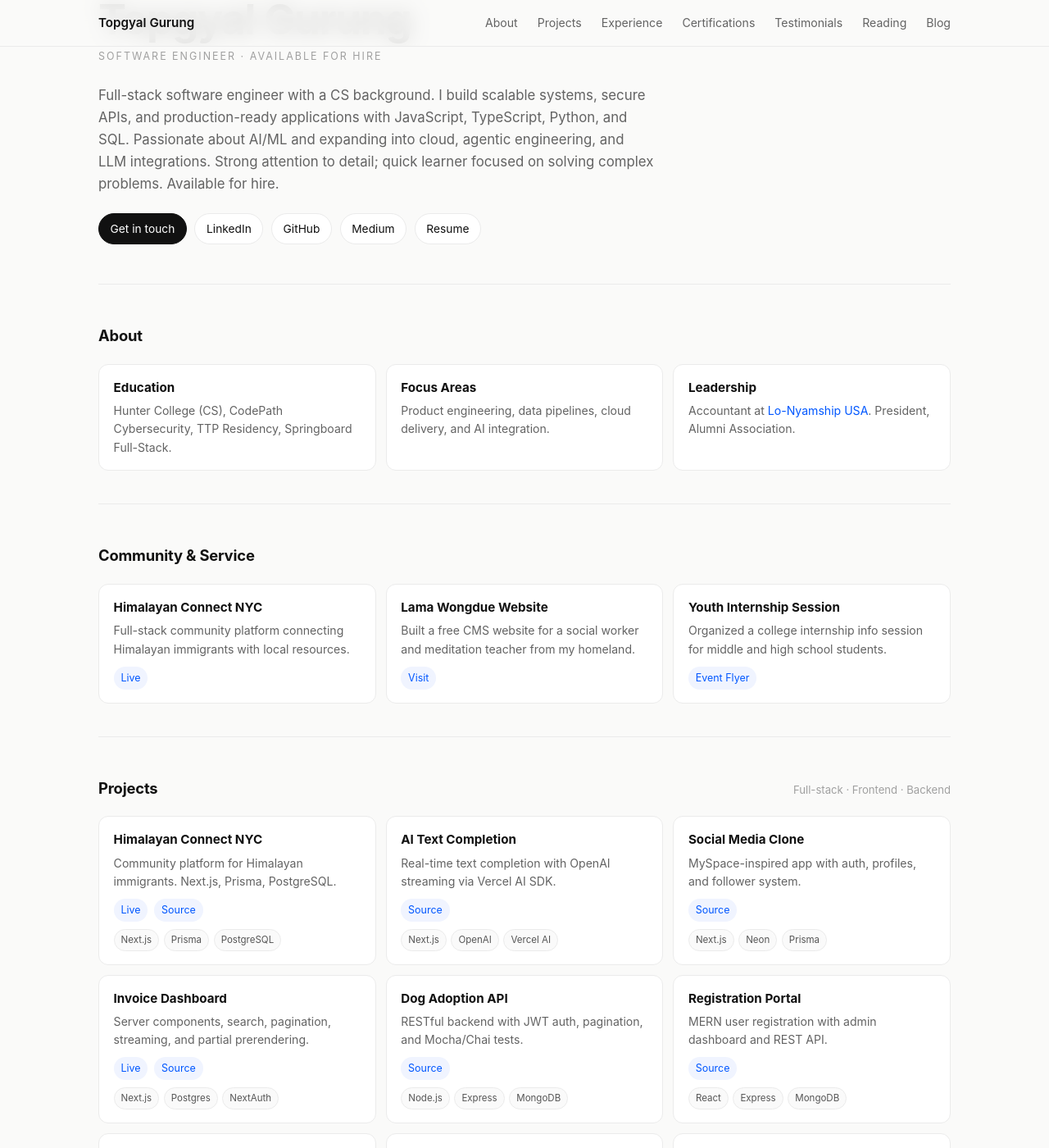
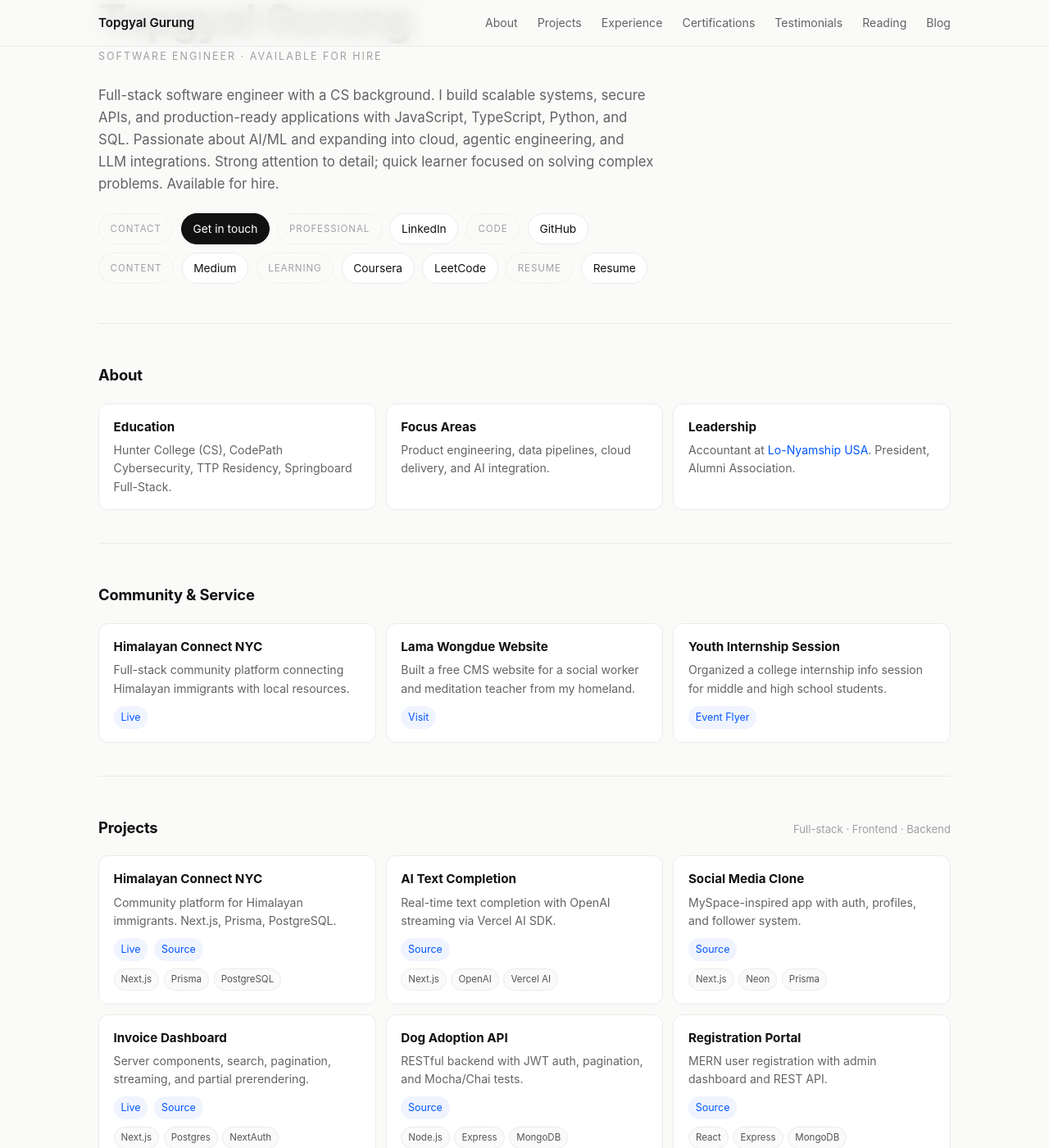
Before and after one commit to topgyalgurung/topgyalgurung.github.io, a Jekyll site: the page built from index.html, in a window 1280 px wide and 1400 px high, scrolled down 258 px. Shown: the whole window at 82% size. Built offline with Jekyll 4.4.1, drawn with Linux system fonts in a browser that asks for light colours.

Commit message:
organize links

```diff
--- a/index.css
+++ b/index.css
@@ -177,6 +177,16 @@ nav {
 .pill.dark:hover {
   opacity: 0.9;
   transform: translateY(-1px);
+}
+
+.pill.category {
+  font-size: 0.72rem;
+  text-transform: uppercase;
+  letter-spacing: 0.08em;
+  color: var(--faint);
+  border-style: dashed;
+  background: transparent;
+  pointer-events: none;
 }
 
 /* ── Sections ── */
--- a/index.html
+++ b/index.html
@@ -43,9 +43,11 @@
           problems. Available for hire.
         </p>
         <div class="hero-actions">
+          <span class="pill category">Contact</span>
           <a class="pill dark" href="mailto:topgyaltsering3@gmail.com"
             >Get in touch</a
           >
+          <span class="pill category">Professional</span>
           <a
             class="pill"
             href="https://www.linkedin.com/in/topgyalgurung"
@@ -53,6 +55,7 @@
             rel="noopener noreferrer"
             >LinkedIn</a
           >
+          <span class="pill category">Code</span>
           <a
             class="pill"
             href="https://github.com/topgyalgurung"
@@ -60,6 +63,7 @@
             rel="noopener noreferrer"
             >GitHub</a
           >
+          <span class="pill category">Content</span>
           <a
             class="pill"
             href="https://topgyalgurung.medium.com/"
@@ -67,6 +71,22 @@
             rel="noopener noreferrer"
             >Medium</a
           >
+          <span class="pill category">Learning</span>
+          <a
+            class="pill"
+            href="https://www.coursera.org/learner/topgyal"
+            target="_blank"
+            rel="noopener noreferrer"
+            >Coursera</a
+          >
+          <a
+            class="pill"
+            href="https://leetcode.com/u/topgyaltsering3/"
+            target="_blank"
+            rel="noopener noreferrer"
+            >LeetCode</a
+          >
+          <span class="pill category">Resume</span>
           <a class="pill" href="./assets/Resume.pdf" target="_blank">Resume</a>
         </div>
       </section>
@@ -627,8 +647,8 @@
         </p>
         <p class="section-footnote">
           <strong>Read:</strong> Atomic Habits &middot; Sapiens &middot; The
-          Subtle Art of Not Giving a F*ck &middot; Think and Grow Rich
-          &middot; Autobiography of a Yogi
+          Subtle Art of Not Giving a F*ck &middot; Think and Grow Rich &middot;
+          Autobiography of a Yogi
         </p>
       </section>
     </main>
```
